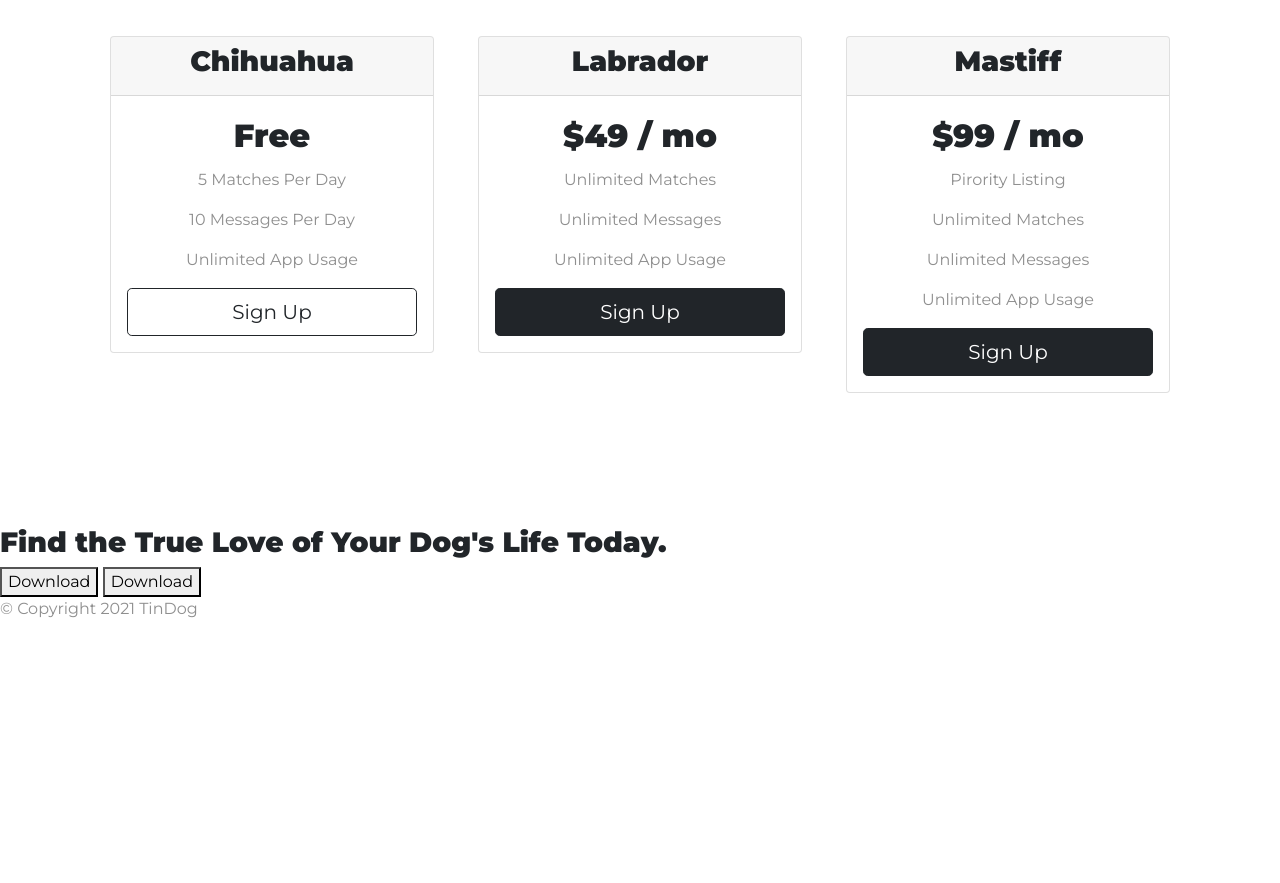
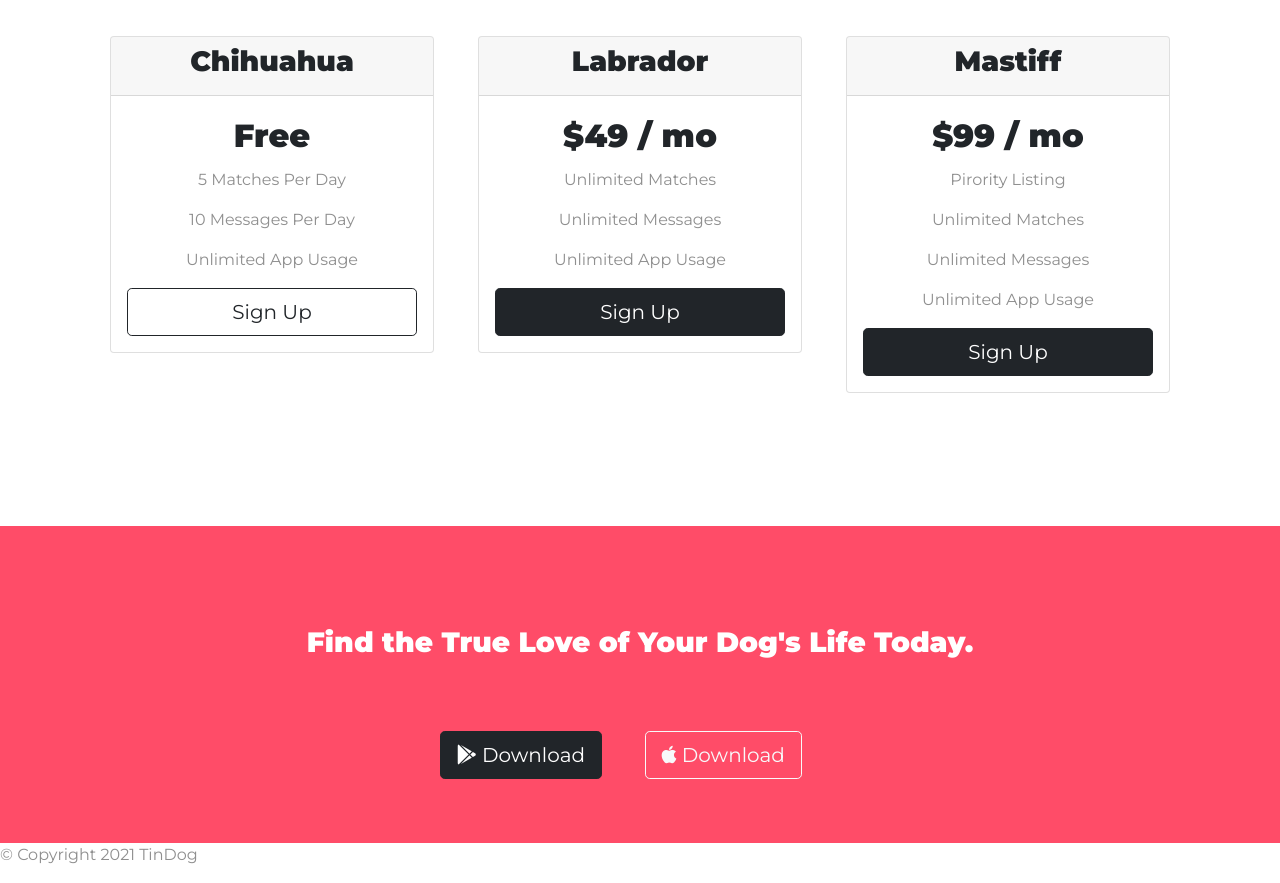
Before and after one commit to nrlong/TinDog, a plain HTML site: page index.html in a window 1280 px wide. Shown: the part 1856-2739 px from the top of the page. Before the commit the page ends 2493 px from the top, so only its background shows below. Drawn offline with nearby package versions, Linux system fonts and the light colour scheme.

Commit message:
updated media queries for header

```diff
--- a/css/styles.css
+++ b/css/styles.css
@@ -61,7 +61,7 @@ p {
 
 /* Title Image */
 .title-image {
-    width: 19.5%;
+    width: 21%;
     transform: rotate(25deg);
     position: absolute;
     right: 30%;
@@ -128,3 +128,25 @@ p {
 .pricing-column {
     padding: 3% 2%;
 }
+
+#cta{
+    font-family: 'Montserrat', sans-serif;
+    text-align: center;
+    color: #fff;
+    background-color: #ff4c68;
+    padding-top: 100px;
+
+}
+
+
+
+@media (max-width: 1028px){
+    .title-image{
+        position: static;
+        transform: rotate(0);
+        width: 60%;
+    }
+    #title{
+        text-align: center;
+    }
+}
--- a/index.html
+++ b/index.html
@@ -202,8 +202,10 @@
   <section id="cta">
 
     <h3>Find the True Love of Your Dog's Life Today.</h3>
-    <button type="button">Download</button>
-    <button type="button">Download</button>
+    <button type="button" class="btn btn-dark btn-lg download-button"><i class="fab fa-google-play"></i>
+      Download</button>
+    <button type="button" class="btn btn-outline-light btn-lg download-button"><i class="fab fa-apple"></i>
+      Download</button>
 
   </section>
 
```
